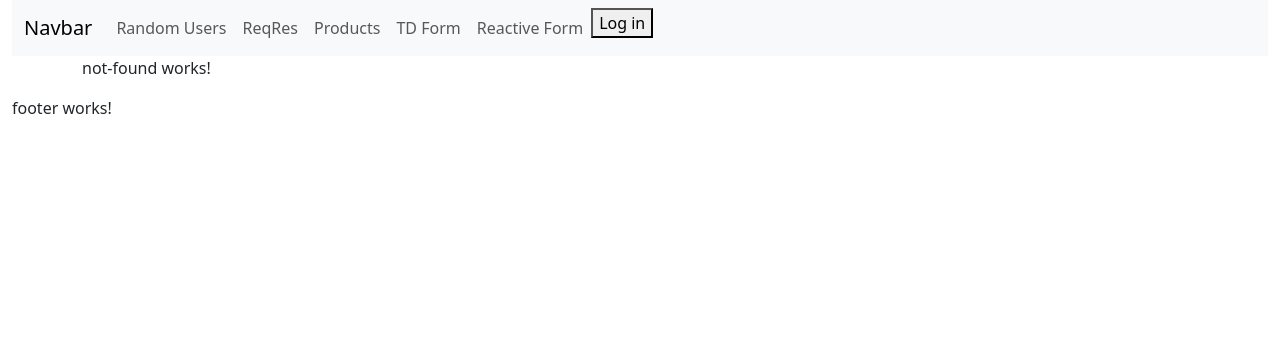
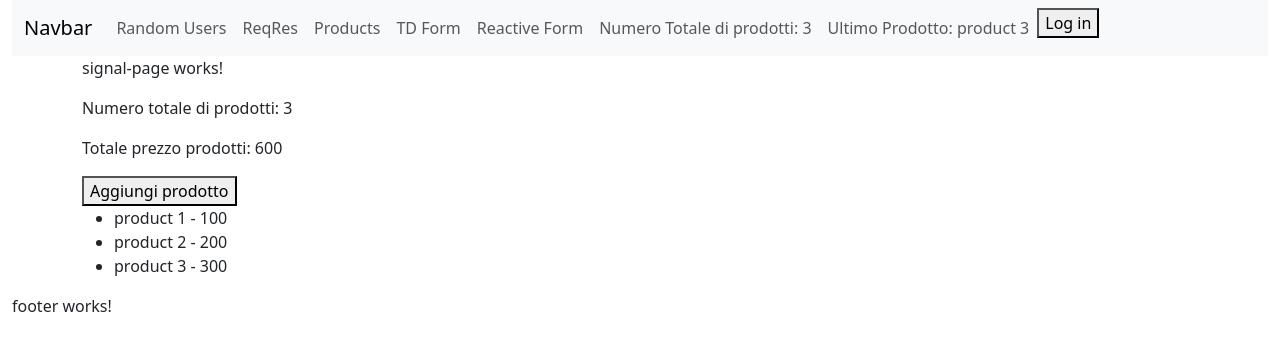
Before and after one commit to sorrentmutie/ngptt, an Angular app: page /signal in a window 1280 px wide. Shown: the top 350 px of the page. Built offline with nearby package versions, Linux system fonts and the light colour scheme.

Commit message:
products signal service

```diff
--- a/src/app/app-routing.module.ts
+++ b/src/app/app-routing.module.ts
@@ -10,8 +10,10 @@ import { randomGuard } from "./shared/guards/random.guard";
 import { CustomersPageComponent } from "./customers/customers-page/customers-page.component";
 import { HeroTemplateFormComponent } from "./heroes/components/hero-template-form/hero-template-form.component";
 import { HeroReactiveFormComponent } from "./heroes/components/hero-reactive-form/hero-reactive-form.component";
+import { SignalPageComponent } from "./signals/components/signal-page/signal-page.component";
 
 const routes: Routes = [
+  {path: 'signal', component: SignalPageComponent},
   { path: 'templateForm', component: HeroTemplateFormComponent},
   { path: 'reactiveForm', component: HeroReactiveFormComponent},
   { path: "customers", component: CustomersPageComponent },
@@ -24,7 +26,7 @@ const routes: Routes = [
     canActivate: [randomGuard],
   },
   { path: "welcome", component: WelcomeComponent },
-  { path: "", redirectTo: "welcome", pathMatch: "full" },
+  { path: "", redirectTo: "signal", pathMatch: "full" },
   { path: "**", component: NotFoundComponent },
 ];
 
--- a/src/app/app.module.ts
+++ b/src/app/app.module.ts
@@ -27,6 +27,7 @@ import { EventBusComponent } from "./shared/components/event.bus/event.bus.compo
 import { MyNotificationComponent } from './shared/components/my-notification/my-notification.component';
 import { HeroTemplateFormComponent } from './heroes/components/hero-template-form/hero-template-form.component';
 import { HeroReactiveFormComponent } from './heroes/components/hero-reactive-form/hero-reactive-form.component';
+import { SignalPageComponent } from './signals/components/signal-page/signal-page.component';
 
 @NgModule({
   declarations: [
@@ -49,6 +50,7 @@ import { HeroReactiveFormComponent } from './heroes/components/hero-reactive-for
     MyNotificationComponent,
     HeroTemplateFormComponent,
     HeroReactiveFormComponent,
+    SignalPageComponent,
   ],
   imports: [
     BrowserModule,
--- a/src/app/shared/components/footer/footer.component.ts
+++ b/src/app/shared/components/footer/footer.component.ts
@@ -16,23 +16,23 @@ import { catchError, from, map, of } from 'rxjs';
 })
 export class FooterComponent {
 
-  srcArray = from([1, 'a2', 3, 4, 5])
-  .pipe(
-    map( x => {
-      let n = x as number * 3;
-      if(Number.isNaN(n)) {
-        throw new Error('NaN');
-      }
-      return n;
+  // srcArray = from([1, 'a2', 3, 4, 5])
+  // .pipe(
+  //   map( x => {
+  //     let n = x as number * 3;
+  //     if(Number.isNaN(n)) {
+  //       throw new Error('NaN');
+  //     }
+  //     return n;
 
-    }),
-    catchError( err => {
-      console.log('Sono in catchError: ', err);
-      return of(-1);
-    })
-  );
+  //   }),
+  //   catchError( err => {
+  //     console.log('Sono in catchError: ', err);
+  //     return of(-1);
+  //   })
+  // );
 
-  mySubscription = this.srcArray.subscribe(x => console.log(x));
+  // mySubscription = this.srcArray.subscribe(x => console.log(x));
 
 
 }
--- a/src/app/shared/components/menu/menu.component.ts
+++ b/src/app/shared/components/menu/menu.component.ts
@@ -15,6 +15,7 @@ import { Customer } from "../../../customers/customer";
 import { EventBusService } from "../../services/event-bus.service";
 import { Events } from "../../services/events";
 import { NotificationService } from "../../services/notification.service";
+import { SignalPageService } from "../../../signals/services/signal-page.service";
 
 @Component({
   selector: "app-menu",
@@ -83,6 +84,19 @@ import { NotificationService } from "../../services/notification.service";
                 aria-current="page"
                 >Reactive Form</a>
             </li>
+            <li  class="nav-item">
+              <span class="nav-link">
+              Numero Totale di prodotti: {{ signalPageService.productsList().length }}
+              </span>
+            </li>
+            <li  class="nav-item">
+              <span class="nav-link">
+              Ultimo Prodotto: {{ signalPageService.productsList()[
+                signalPageService.productsList().length - 1
+              ].name
+               }}
+              </span>
+            </li>
             <li *ngIf="!currentUser; else log">
               <button (click)="login()">Log in</button>
             </li>
@@ -109,7 +123,8 @@ export class MenuComponent implements OnInit {
     private router: Router,
     private customersService: CustomersService,
     private eventBusService: EventBusService,
-    private notificationService: NotificationService
+    private notificationService: NotificationService,
+    public signalPageService: SignalPageService
   ) {}
 
   @Input() menuList: IMenuItem[] = [];
--- /dev/null
+++ b/src/app/signals/components/signal-page/signal-page.component.ts
@@ -0,0 +1,69 @@
+import { Component, Signal, computed, signal } from '@angular/core';
+import { SignalPageService } from '../../services/signal-page.service';
+
+@Component({
+  selector: 'app-signal-page',
+  template: `
+    <p>
+      signal-page works!
+    </p>
+    <!-- <button (click)="change()">change</button>
+    <button (click)="update()">update</button>
+    @if(doubleCount) {
+      {{doubleCount()}}
+    } -->
+   <p>Numero totale di prodotti: {{service.productsList().length}}</p>
+   <p>Totale prezzo prodotti: {{ sum
+      }}
+  </p>
+  <button (click)="addProduct()">Aggiungi prodotto</button>
+
+  <ul>
+    <li *ngFor="let prod of service.productsList()">
+      {{prod.name}} - {{prod.price}}
+    </li>
+  </ul>
+
+
+
+  `,
+  styles: ``
+})
+export class SignalPageComponent {
+
+  sum = 0;
+  constructor(public service: SignalPageService) {
+      this.updateSum();
+  }
+
+  private updateSum(){
+    this.sum = this.service.productsList().reduce((acc, prod) => acc + prod.price, 0);
+  }
+
+  addProduct(){
+     this.service.addProduct({
+      id: 4,
+      name: 'product 4',
+      price: 400,
+      description: 'description 4',
+      pictureUrl: 'https://picsum.photos/200',
+      releaseDate: new Date(),
+     });
+     this.updateSum();
+  }
+}
+
+  //  doubleCount: Signal<number> | undefined = undefined;
+  //    count = signal(0);
+  //    doubleCount = computed( () => this.count() * 2);
+  //  constructor(){
+  //   console.log(this.count());
+  //  }
+  //  change(){
+  //    this.count.set(100);
+  //  }
+  //  update(){
+  //   this.count.update( v => v + 3);
+  //   this.doubleCount = computed( () => this.count() * 2);
+  // }
+//}
--- /dev/null
+++ b/src/app/signals/services/signal-page.service.ts
@@ -0,0 +1,45 @@
+import { Injectable, signal } from '@angular/core';
+import { Product } from '../../products/models/product';
+
+@Injectable({
+  providedIn: 'root'
+})
+export class SignalPageService {
+
+ private products: Product[] = [
+    {
+      id: 1,
+      name: 'product 1',
+      price: 100,
+      description: 'description 1',
+      pictureUrl: 'https://picsum.photos/200',
+      releaseDate: new Date(),
+    },
+    {
+      id: 2,
+      name: 'product 2',
+      price: 200,
+      description: 'description 2',
+      pictureUrl: 'https://picsum.photos/200',
+      releaseDate: new Date(),
+
+    },
+    {
+      id: 3,
+      name: 'product 3',
+      price: 300,
+      description: 'description 3',
+      pictureUrl: 'https://picsum.photos/200',
+      releaseDate: new Date(),
+
+    },
+ ]
+  productsList = signal(this.products);
+
+  addProduct(product: Product){
+    this.productsList.update( products => {
+        products.push(product);
+        return products;
+    });
+  };
+}
```
